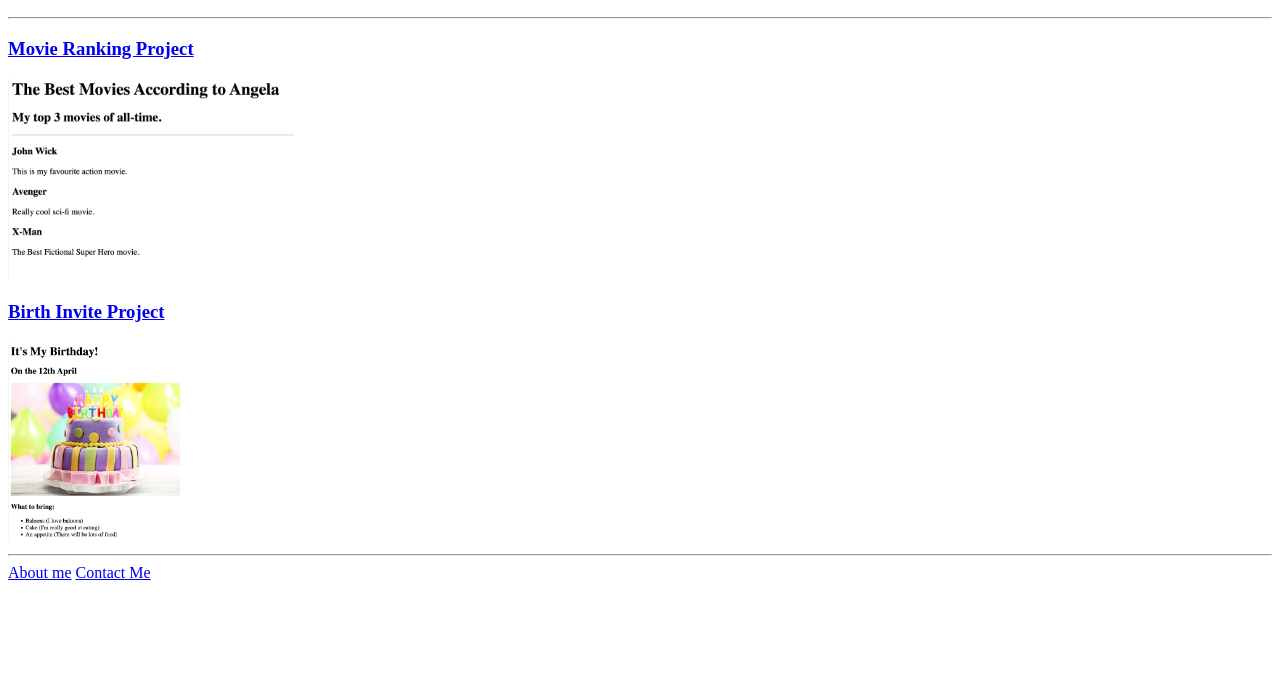
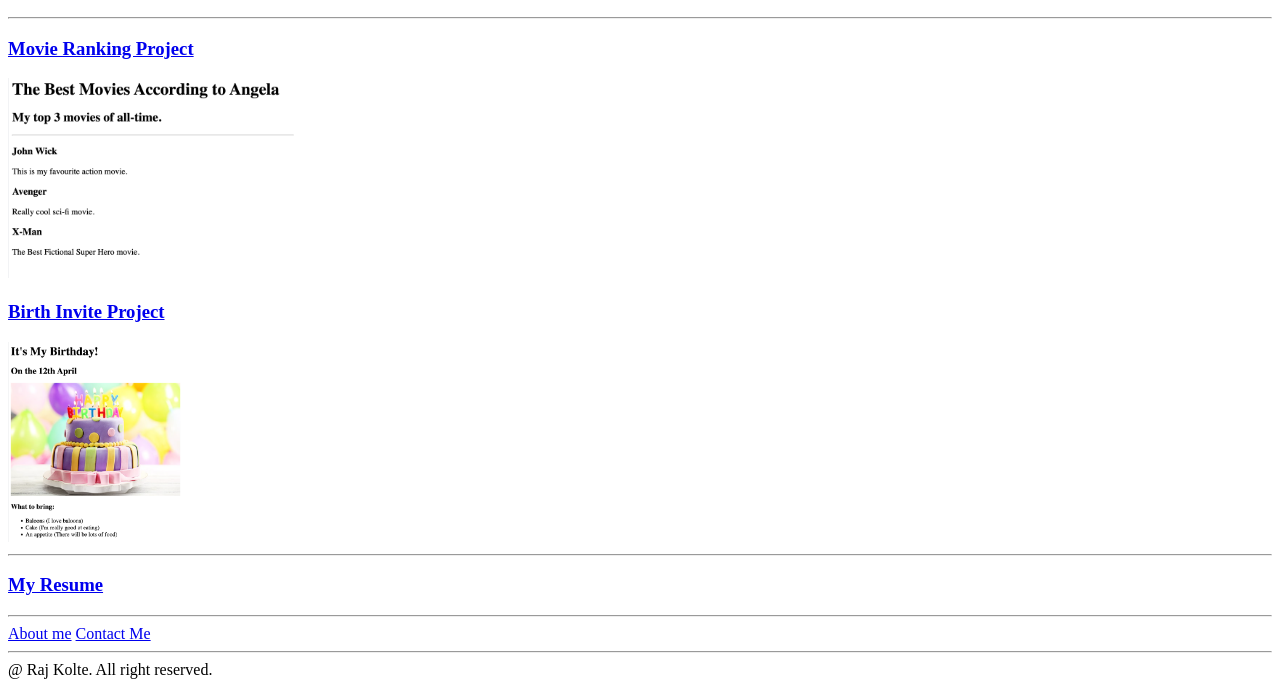
Before and after one commit to RajKolte/raj-portfolio, a plain HTML site: page index.html in a window 1280 px wide. Shown: the part 110-800 px from the top of the page. Drawn offline with Linux system fonts and the light colour scheme.

Commit message:
Update index.html

```diff
--- a/index.html
+++ b/index.html
@@ -14,7 +14,13 @@
     <h3><a href="./public/birthday-invite.html">Birth Invite Project</a></h3>
     <img src="./assets/images/b-day.png" alt="Birth day" height="200" />
     <hr />
+    <h3>
+      <a href="../Capstone Project 1-Online Resume/resume.html">My Resume</a>
+    </h3>
+    <hr />
     <a href="./public/about.html">About me</a>
     <a href="./public/contact.html">Contact Me</a>
+    <hr />
+    <footer>@ Raj Kolte. All right reserved.</footer>
   </body>
 </html>
```
